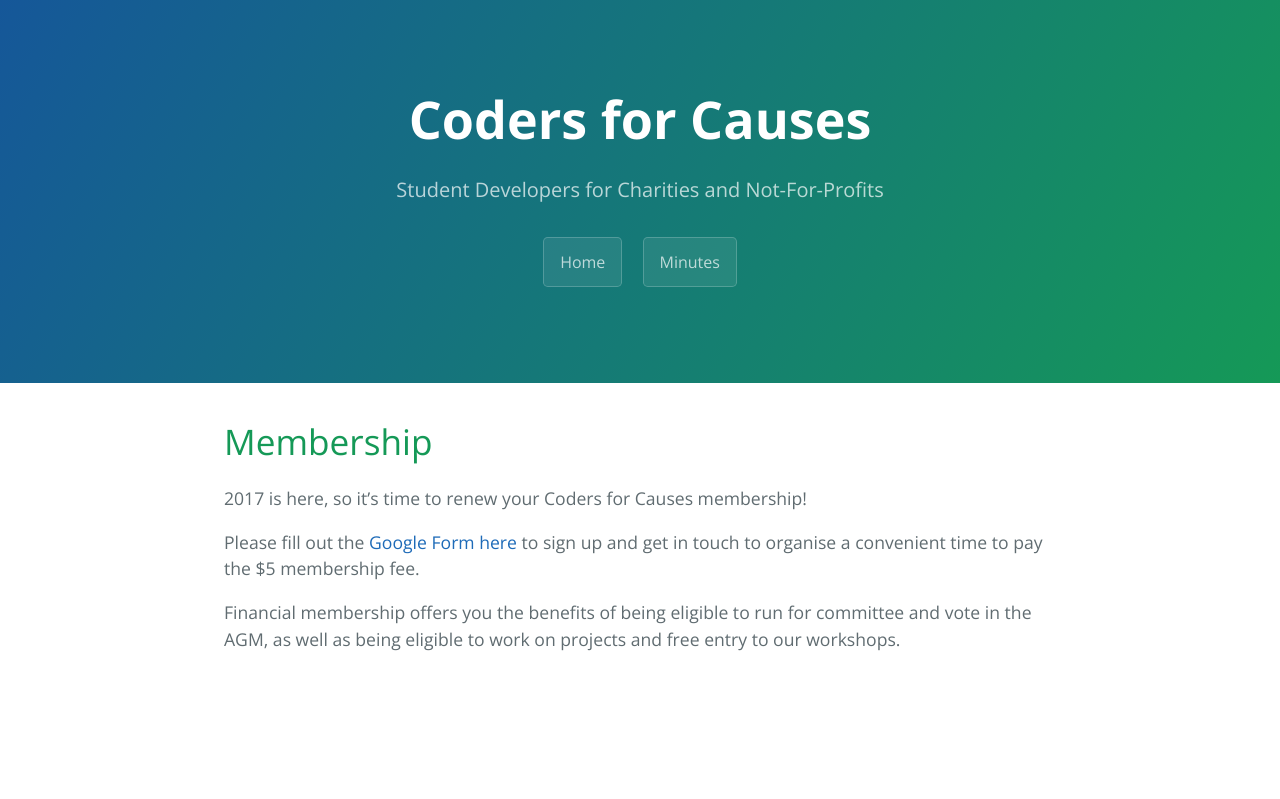
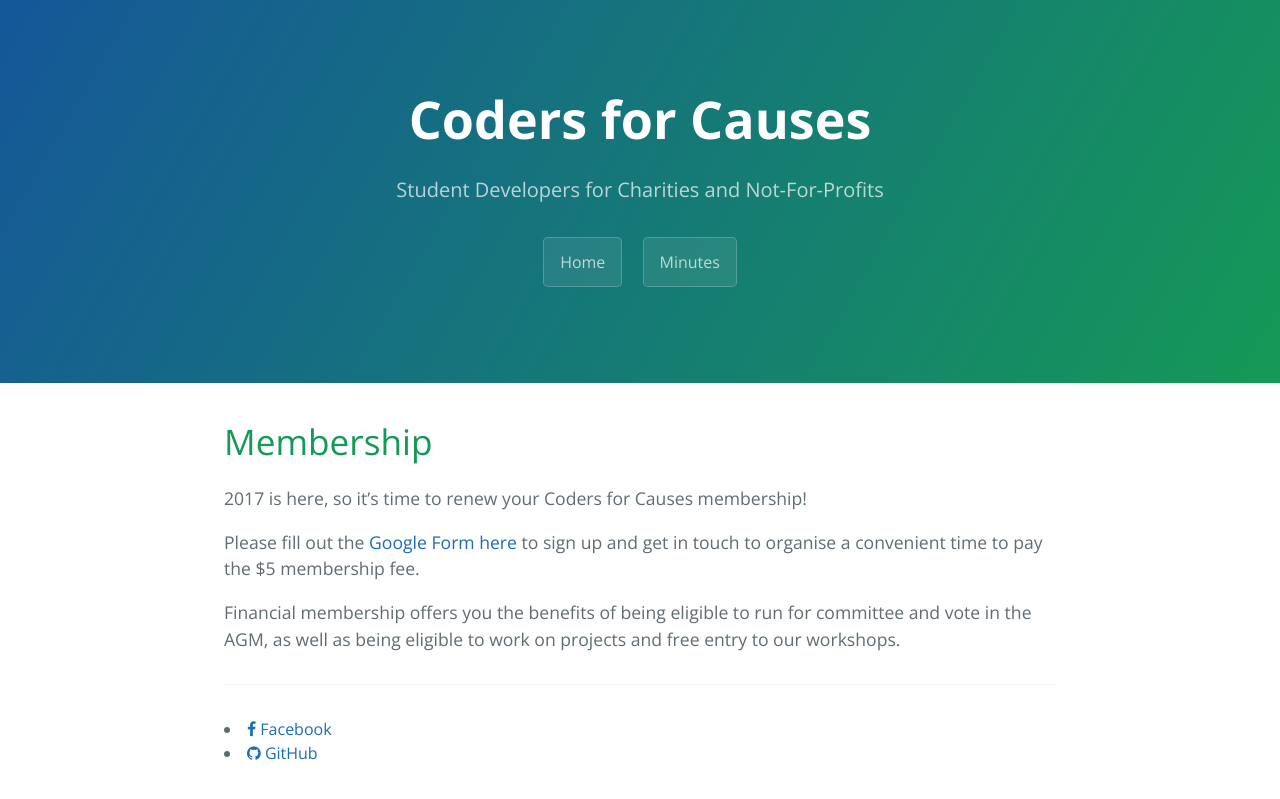
Before and after one commit to fkingnoobgg/codersforcauses.github.io, a Jekyll site: the page built from index.html, in a window 1280 px wide. Shown: the top 799 px of the page. Built offline with Jekyll 4.4.1, drawn with Linux system fonts in a browser that asks for light colours; nearby versions of some CDN libraries; the list of posts is cut into pages by our own code.

Commit message:
Added footer icons for Facebook and Github

```diff
--- a/_config.yml
+++ b/_config.yml
@@ -13,7 +13,8 @@
 gems:
   - jekyll-paginate
 
-#includes
+facebook_username: codersforcauses
+github_username: codersforcauses
 
 #Others
 permalink: /:title/
--- a/_includes/head.html
+++ b/_includes/head.html
@@ -6,4 +6,5 @@
   <link rel="stylesheet" href="{{ site.baseurl }}/css/normalize.css">
   <link href='https://fonts.googleapis.com/css?family=Open+Sans:400,700' rel='stylesheet' type='text/css'>
   <link rel="stylesheet" href="{{ site.baseurl }}/css/cayman.css">
+  <link rel="stylesheet" href="//maxcdn.bootstrapcdn.com/font-awesome/4.3.0/css/font-awesome.min.css">
 </head>
--- a/_includes/page-footer.html
+++ b/_includes/page-footer.html
@@ -2,3 +2,22 @@
   <span class="site-footer-owner"><a href="{{ site.url }}">{{ site.title }}</a> is maintained by <a href="{{ site.author.url }}">{{ site.author.name }}</a>.</span>
   <span class="site-footer-credits">This page was generated by <a href="https://pages.github.com">GitHub Pages</a>.</span>
 </footer> -->
+<footer class = "site-footer">
+
+  {% if site.facebook_username %}
+  <li>
+    <a href="https://www.facebook.com/{{ site.facebook_username }}">
+      <i class="fa fa-facebook"></i> Facebook
+    </a>
+  </li>
+{% endif %}
+
+  {% if site.github_username %}
+    <li>
+      <a href="https://github.com/{{ site.github_username }}">
+        <i class="fa fa-github"></i> GitHub
+      </a>
+    </li>
+  {% endif %}
+
+</footer>
```
